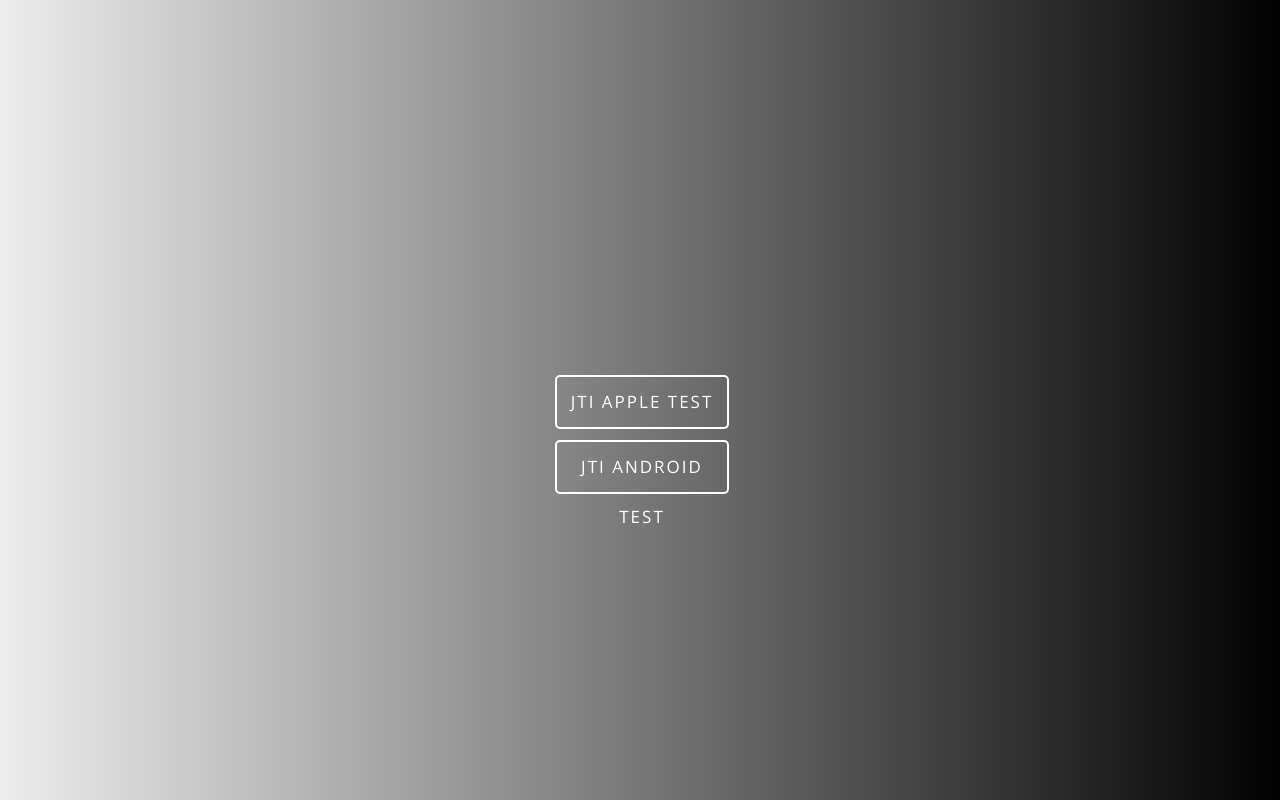
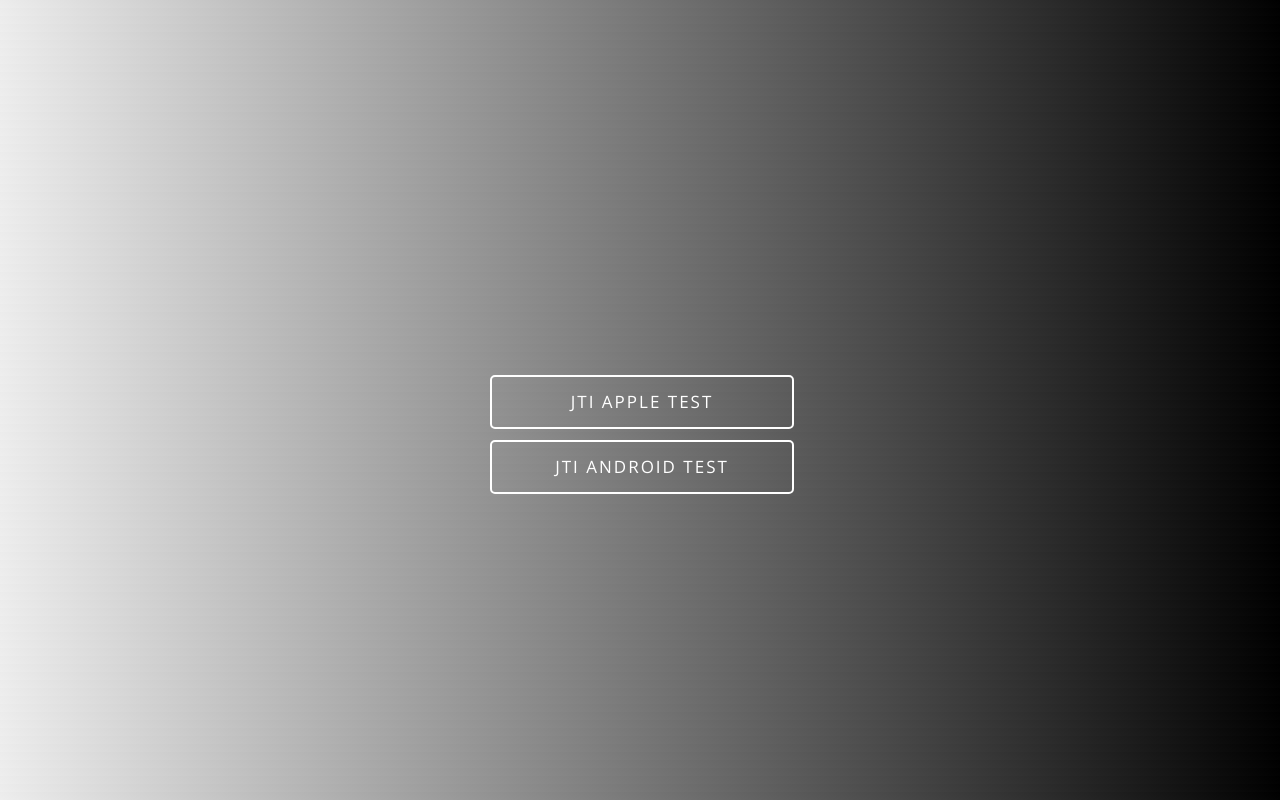
Before and after one commit to otti-ua/otti-ua.github.io, a plain HTML site: page dev.html in a window 1280 px wide. Drawn offline with nearby package versions, Linux system fonts and the light colour scheme.

Commit message:
update dev.html

```diff
--- a/dev.html
+++ b/dev.html
@@ -26,7 +26,7 @@ body {
   bottom: 0;
   right: 0;
   left: 0;
-  width: 170px;
+  width: 300px;
   height: 50px;
   transition: all 0.3s ease;
 }
@@ -55,7 +55,7 @@ body {
   opacity: 0;
 }
 .container:hover {
-   width: 280px;
+   width: 380px;
 
   .wrap {
   padding-bottom: 17px;
```
